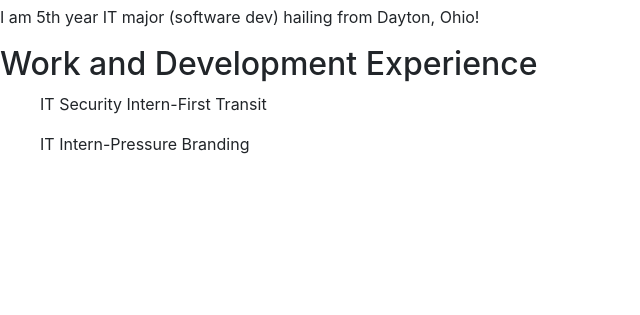
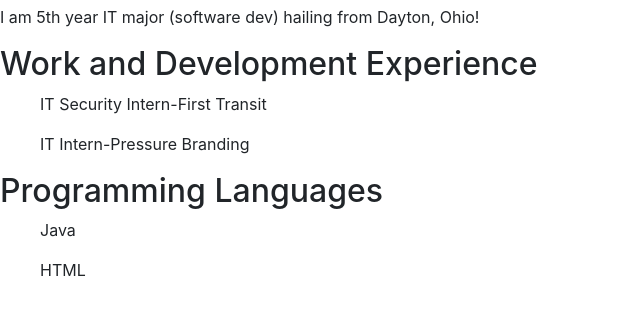
Before and after one commit to it3049c-fall22-henderson/online-portfolio-robin2br, a website: page index.html in a window 1280 px wide. Shown: the part 397-712 px from the top of the page, without its empty margins (0-640 px from the left). Drawn offline with nearby package versions, Linux system fonts and the light colour scheme.

Commit message:
added Programming Languages section

```diff
--- a/index.html
+++ b/index.html
@@ -50,4 +50,10 @@
   <ol>IT Intern-Pressure Branding</ol>
 </section>
 
+<section>
+  <h2>Programming Languages</h2>
+  <ol>Java</ol>
+  <ol>HTML</ol>
+</section>
+
 </html>
```
